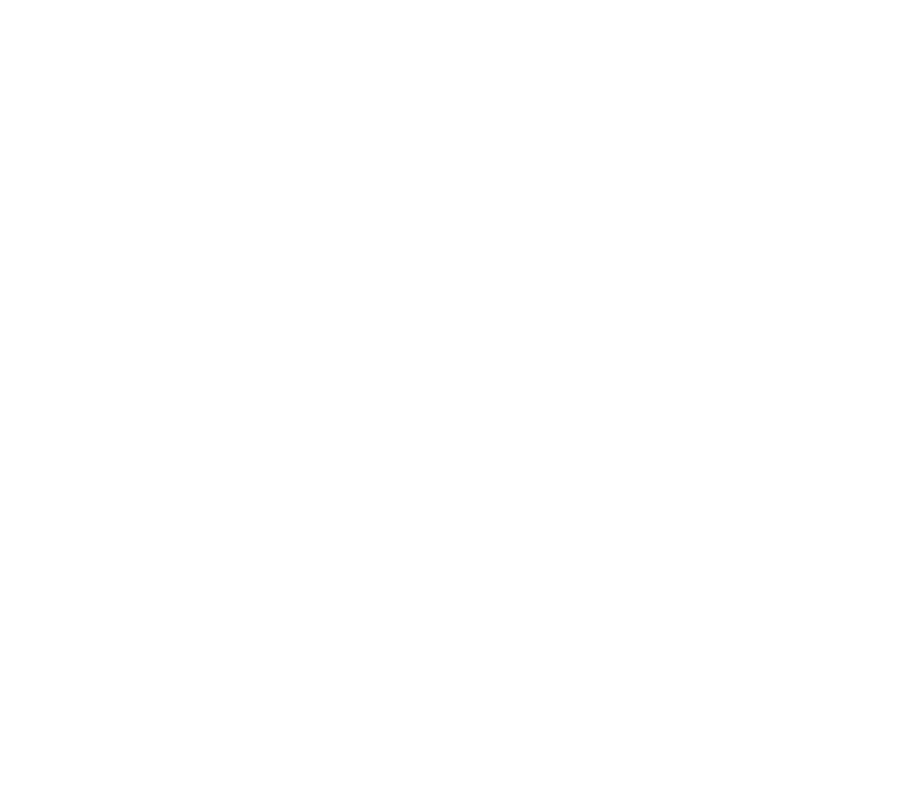
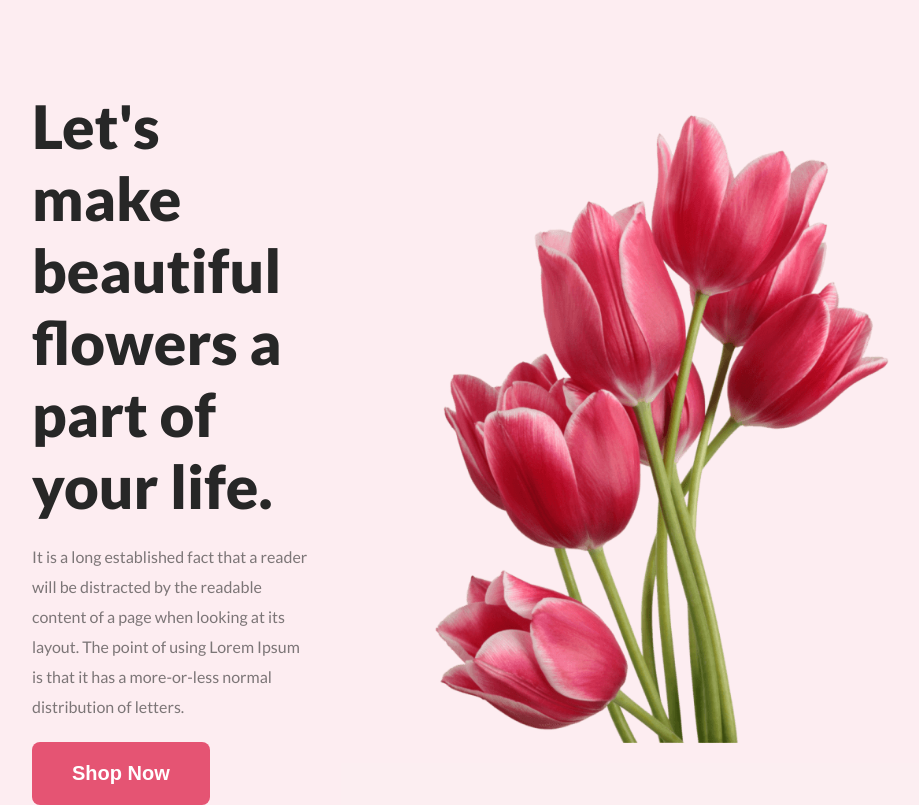
Before and after one commit to Rahamat725/flower-shop, a plain HTML site: page index.html in a window 1280 px wide. Shown: the whole page, without its empty margins (168-1087 px from the left). Drawn offline with Linux system fonts and the light colour scheme.

Commit message:
added banner part

```diff
--- a/index.html
+++ b/index.html
@@ -5,8 +5,23 @@
     <meta name="viewport" content="width=device-width, initial-scale=1.0">
     <title>Flower Shop</title>
     <link rel="stylesheet" href="style/flower.css">
+
+ <link rel="preconnect" href="https://fonts.googleapis.com">
+<link rel="preconnect" href="https://fonts.gstatic.com" crossorigin>
+<link href="https://fonts.googleapis.com/css2?family=Lato:wght@400;700;900&display=swap" rel="stylesheet">
 </head>
 <body>
-
+    <header class="header">
+        <div class="banner">
+            <div class="banner-content">
+                <h1 class="banner-title">Let's make beautiful flowers a part of your life.</h1>
+                <p class="banner-description">It is a long established fact that a reader will be distracted by the readable content of a page when looking at its layout. The point of using Lorem Ipsum is that it has a more-or-less normal distribution of letters.</p>
+                <button class="btn-primary">Shop Now</button>
+            </div>
+            <img class="banner-img" src="Flower Asset/pngwing 10.png" alt="">
+        </div>
+    </header>
+    <main></main>
+    <footer></footer>
 </body>
 </html>
--- a/style/flower.css
+++ b/style/flower.css
@@ -0,0 +1,51 @@
+/* common shared style */
+.btn-primary{
+border-radius: 8px;
+background: #E55473;
+padding: 20px 40px;
+border: 0;
+color: #FFF;
+font-size: 20px;
+font-weight: 700;
+
+}
+
+body{
+    font-family: 'Lato', sans-serif;
+    margin: 0;
+    padding: 0;
+}
+/* header related style */
+.header{
+    background: rgba(229, 84, 115, 0.10);
+}
+
+/* banner related style in header section */
+.banner{
+    padding: 50px 200px 0;
+    display: flex;
+    gap: 100px;
+    align-items: center;
+    justify-content: space-between;
+
+}
+
+.banner-img{
+    width: 500px;
+}
+
+.banner-title{
+ color: #272727;
+font-size: 60px;
+font-weight: 800;
+margin-bottom: 20px;
+}
+
+.banner-description{
+color: rgba(39, 39, 39, 0.60);
+font-size: 16px;;
+font-weight: 400;
+line-height: 30px;
+margin-top: 0;
+margin-bottom: 20px;
+}
```
